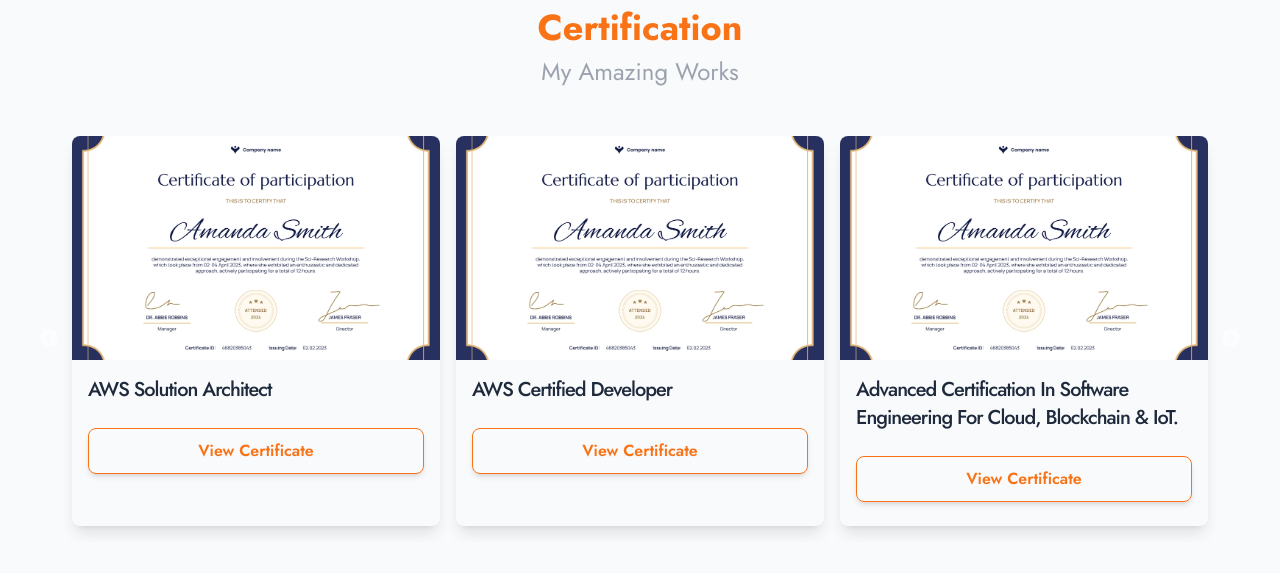
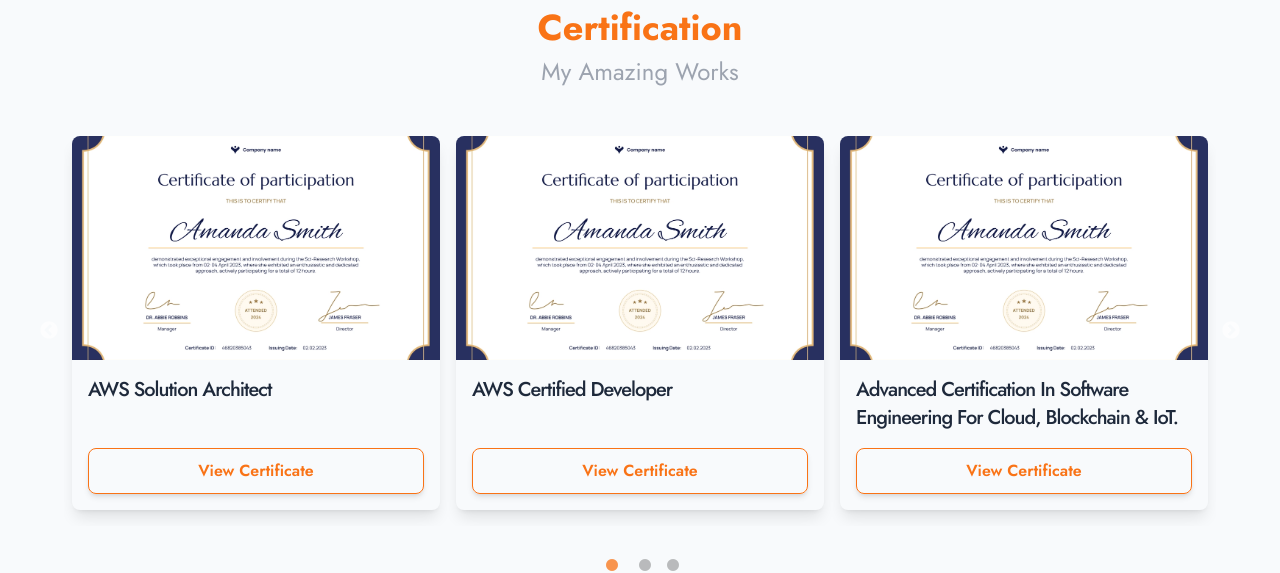
Before and after one commit to prodevssp/portfolio-website, a Next.js app: page / in a window 1280 px wide. Shown: the part 1700-2273 px from the top of the page. Built offline with nearby package versions, Linux system fonts and the light colour scheme; no server answers.

Commit message:
feat: enhance certification section layout and styling

```diff
--- a/src/components/CertificationSection.jsx
+++ b/src/components/CertificationSection.jsx
@@ -54,26 +54,31 @@
         <Slider {...settings}>
           {config.certificates.map((certificate, index) => (
             <div key={index} className="px-2 h-full mb-2">
-              <div className="h-full dark:bg-[#4B4F5C] hover:scale-105 bg-slate-50 rounded-lg shadow-lg overflow-hidden hover:shadow-xl transition-transform duration-300">
-                <img
-                  src={certificate.image}
-                  alt={certificate.title}
-                  className="h-56 object-cover w-full"
-                />
-                <div className="p-4">
+              <div className="h-full dark:bg-[#4B4F5C] hover:scale-105 bg-slate-50 rounded-lg shadow-lg overflow-hidden hover:shadow-xl transition-transform duration-300 flex flex-col">
+                {/* Image Section */}
+                <div className="h-56 w-full">
+                  <img
+                    src={certificate.image}
+                    alt={certificate.title}
+                    className="h-full w-full object-cover"
+                  />
+                </div>
+
+                {/* Text Content Section */}
+                <div className="p-4 flex flex-1 flex-col justify-between">
                   <h3 className="text-xl font-bold dark:text-slate-50 text-slate-800">
                     {certificate.title}
                   </h3>
                   <p className="text-gray-400 text-sm mt-2">
                     {certificate.description}
                   </p>
+
+                  {/* Button */}
                   <a
                     href={certificate.link}
                     target="_blank"
                     rel="noopener noreferrer"
-                    className="
-                    mt-6 block text-center px-6 py-2.5 border border-orange-500 text-orange font-semibold rounded-lg hover:bg-orange-600 transition-colors duration-300 shadow-md hover:shadow-lg text-orange-500 hover:text-white
-                    "
+                    className="mt-auto block text-center px-6 py-2.5 border border-orange-500 text-orange font-semibold rounded-lg hover:bg-orange-600 transition-colors duration-300 shadow-md hover:shadow-lg text-orange-500 hover:text-white"
                   >
                     {config.certificationsHeading.viewCertificate}
                   </a>
```
